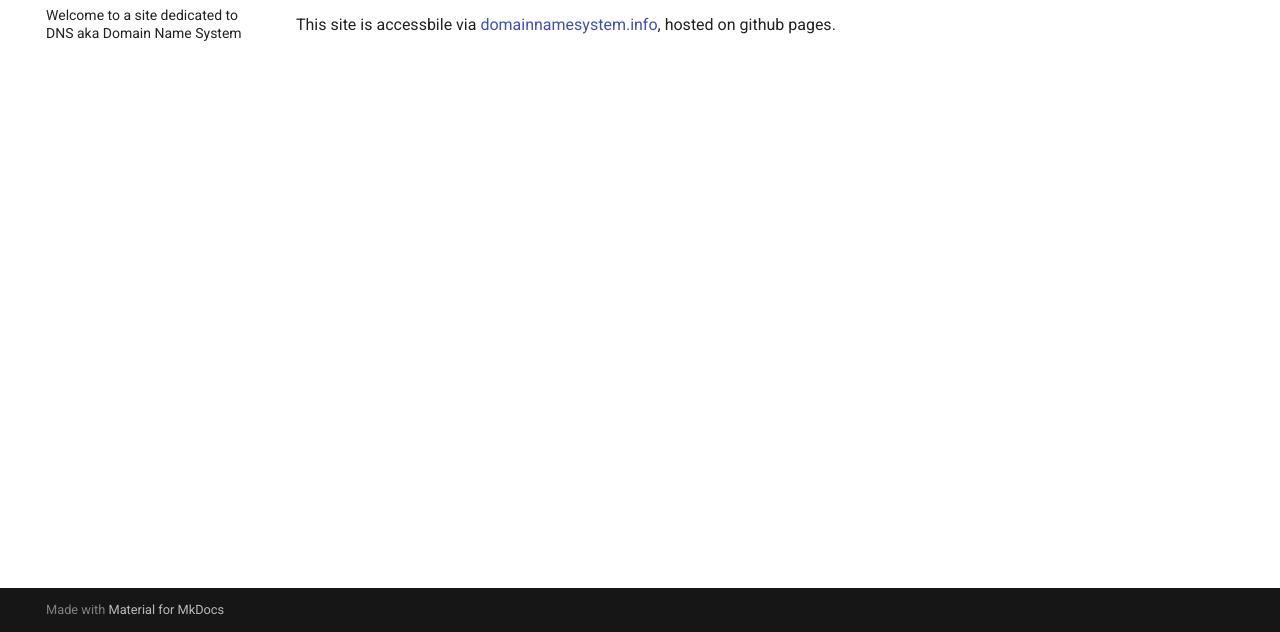
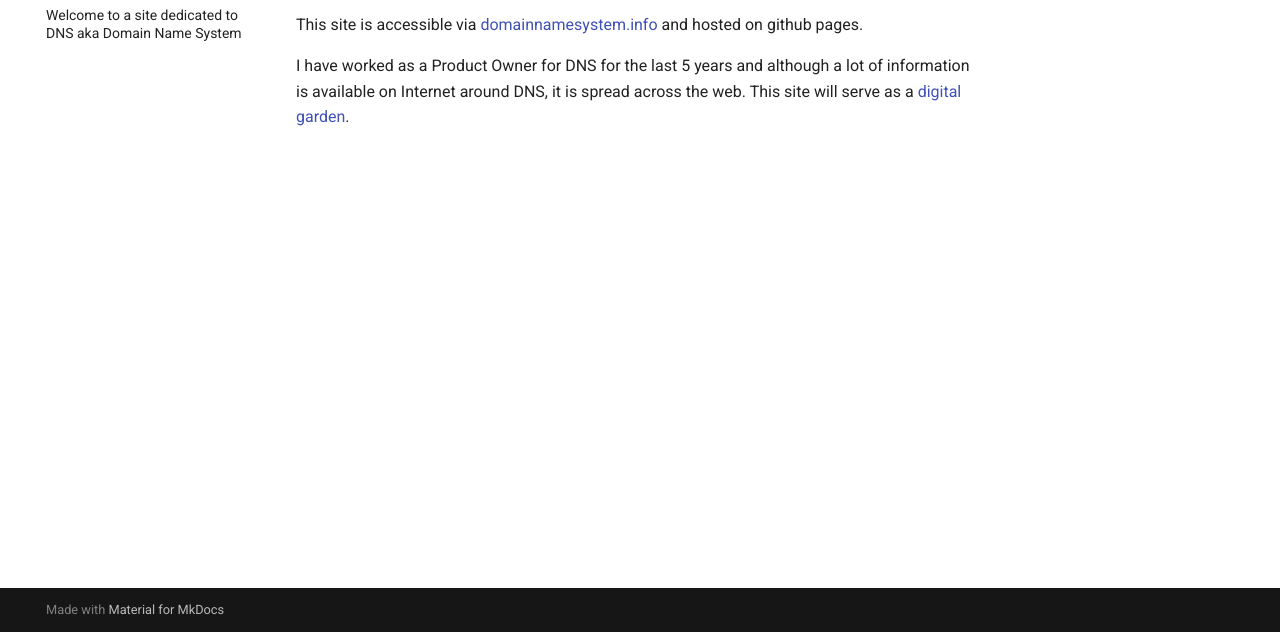
Before and after one commit to dirjan/domainnamesystem.info, a plain HTML site: page index.html in a window 1280 px wide. Shown: the part 168-800 px from the top of the page. Drawn offline with Linux system fonts and the light colour scheme.

Commit message:
Add files via upload

```diff
--- a/index.html
+++ b/index.html
@@ -266,7 +266,8 @@
 
 
 <h1 id="welcome-to-a-site-dedicated-to-dns">Welcome to a site dedicated to DNS</h1>
-<p>This site is accessbile via <a href="https://www.domainnamesystem.info">domainnamesystem.info</a>, hosted on github pages.</p>
+<p>This site is accessible via <a href="https://www.domainnamesystem.info">domainnamesystem.info</a> and hosted on github pages.</p>
+<p>I have worked as a Product Owner for DNS for the last 5 years and although a lot of  information is available on Internet around DNS, it is spread across the web. This site will serve as a <a href="https://lyz-code.github.io/blue-book/digital_garden/">digital garden</a>.</p>
 
 
 
--- a/search/search_index.json
+++ b/search/search_index.json
@@ -1 +1 @@
-{"config":{"lang":["en"],"separator":"[\\s\\-]+","pipeline":["stopWordFilter"]},"docs":[{"location":"","title":"Welcome to a site dedicated to DNS","text":"<p>This site is accessbile via domainnamesystem.info, hosted on github pages.</p>"},{"location":"orig/","title":"Welcome to a site dedicated to DNS aka Domain Name System","text":"<p>This site is accessbile via domainnamesystem.info, hosted on github pages.</p>"},{"location":"orig/#commands","title":"Commands","text":"<ul> <li><code>mkdocs new [dir-name]</code> - Create a new project.</li> <li><code>mkdocs serve</code> - Start the live-reloading docs server.</li> <li><code>mkdocs build</code> - Build the documentation site.</li> <li><code>mkdocs -h</code> - Print help message and exit.</li> </ul>"},{"location":"orig/#project-layout","title":"Project layout","text":"<pre><code>mkdocs.yml    # The configuration file.\ndocs/\n    index.md  # The documentation homepage.\n    ...       # Other markdown pages, images and other files.\n</code></pre>"}]}
+{"config":{"lang":["en"],"separator":"[\\s\\-]+","pipeline":["stopWordFilter"]},"docs":[{"location":"","title":"Welcome to a site dedicated to DNS","text":"<p>This site is accessible via domainnamesystem.info and hosted on github pages.</p> <p>I have worked as a Product Owner for DNS for the last 5 years and although a lot of  information is available on Internet around DNS, it is spread across the web. This site will serve as a digital garden.</p>"},{"location":"orig/","title":"Welcome to a site dedicated to DNS aka Domain Name System","text":"<p>This site is accessbile via domainnamesystem.info, hosted on github pages.</p>"},{"location":"orig/#commands","title":"Commands","text":"<ul> <li><code>mkdocs new [dir-name]</code> - Create a new project.</li> <li><code>mkdocs serve</code> - Start the live-reloading docs server.</li> <li><code>mkdocs build</code> - Build the documentation site.</li> <li><code>mkdocs -h</code> - Print help message and exit.</li> </ul>"},{"location":"orig/#project-layout","title":"Project layout","text":"<pre><code>mkdocs.yml    # The configuration file.\ndocs/\n    index.md  # The documentation homepage.\n    ...       # Other markdown pages, images and other files.\n</code></pre>"}]}
```
Also changed, not shown: 2 other files.
